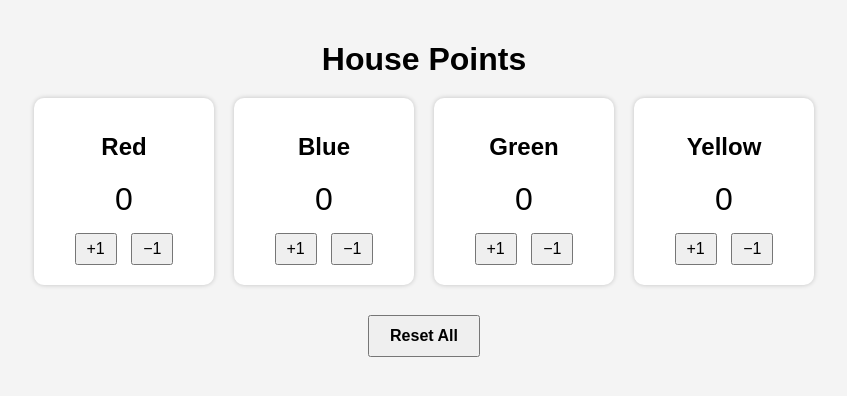
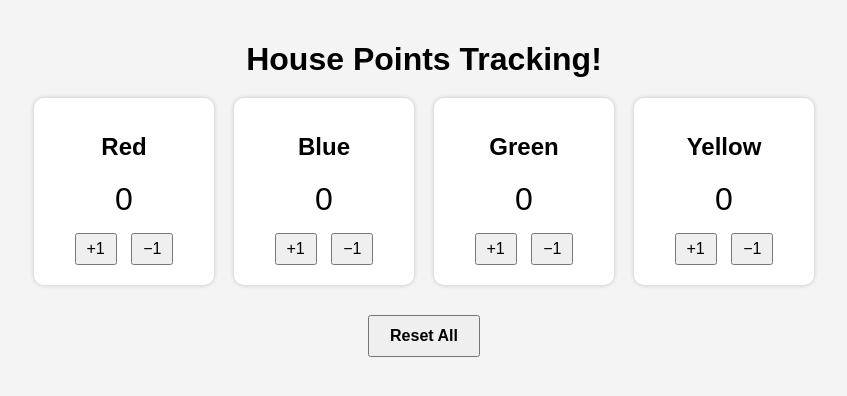
Before and after one commit to Santa-Fe-South-Technology/pathways-house-points-tracker, a plain HTML site: page index.html in a window 1280 px wide. Shown: the whole page, without its empty margins (216-1063 px from the left). Drawn offline with Linux system fonts and the light colour scheme.

Commit message:
adjustment

```diff
--- a/index.html
+++ b/index.html
@@ -8,7 +8,7 @@
     <title>House Points Tracker</title>
   </head>
   <body>
-    <h1>House Points</h1>
+    <h1>House Points Tracking!</h1>
     <div id="houses">
       <div class="house" data-house="Red">
         <h2>Red</h2>
```
